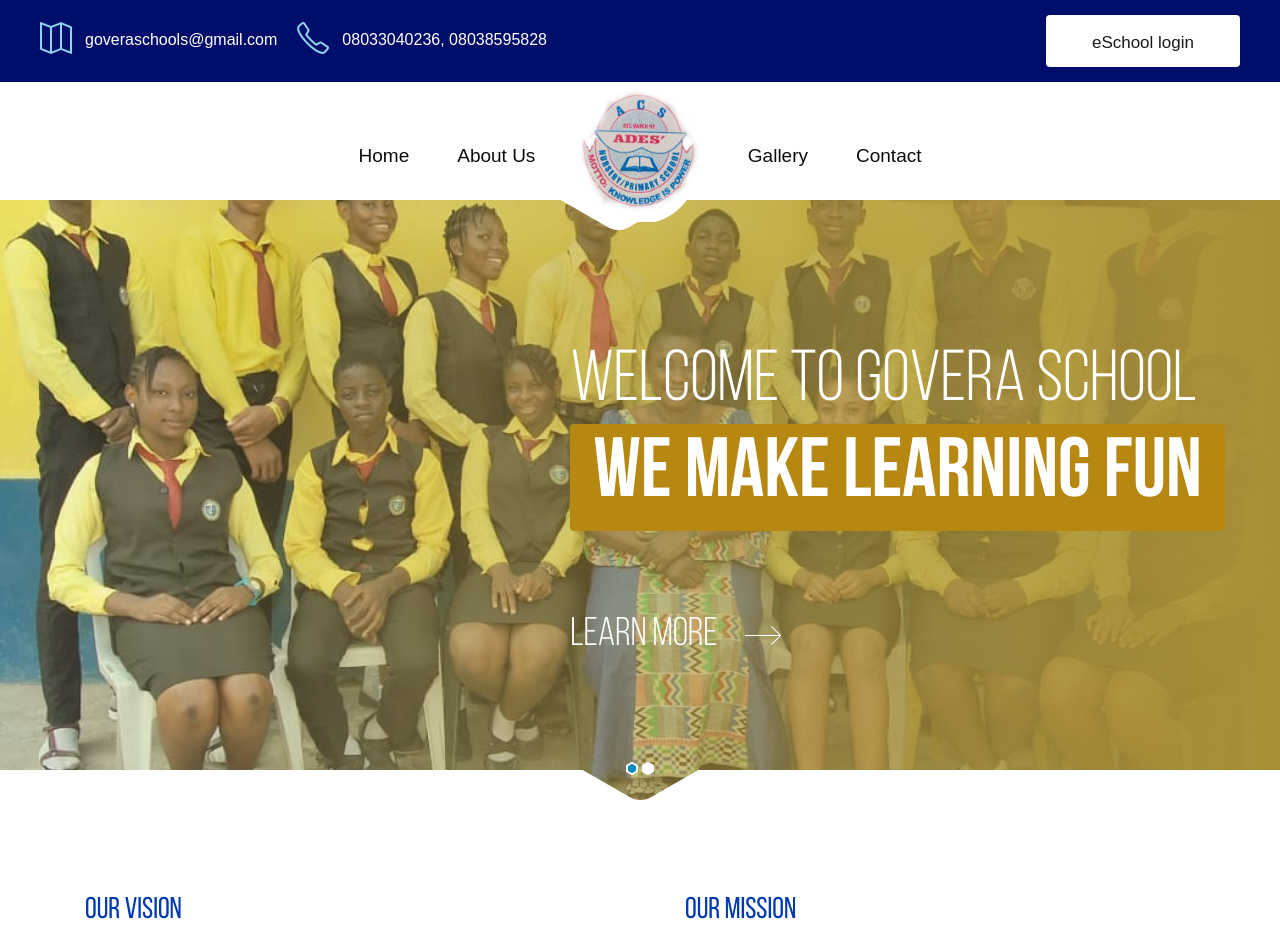
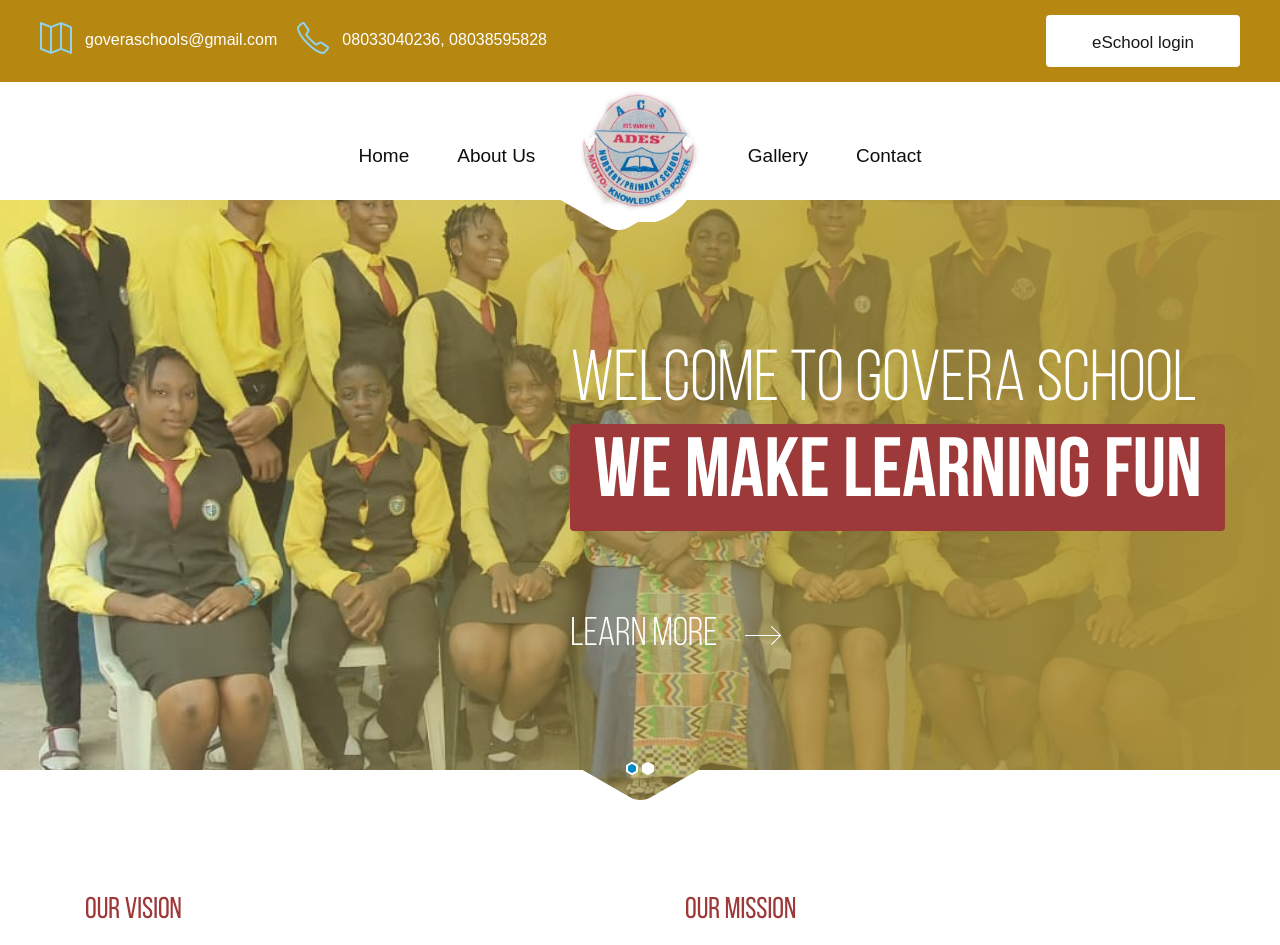
Before and after one commit to blaycoder/Govera-School, a plain HTML site: page index.html in a window 1280 px wide. Shown: the top 945 px of the page. Drawn offline with nearby package versions, Linux system fonts and the light colour scheme; files whose address does not match are found by name.

Commit message:
Update style.css

```diff
--- a/css/style.css
+++ b/css/style.css
@@ -689,7 +689,7 @@ h1.single{
 	font-size: 84px;
 	line-height: 101px;
 	border-radius: 4px;
-	background:#b68711;
+	background:#9d3939;
 	padding: 1px 23px 5px 23px;
 	display: inline-block;
 }
@@ -789,7 +789,7 @@ h1.single{
 
 .posts .info h3 {
 	overflow: hidden;
-	color: #033aaf;
+	color: #9d3939;
 	font-family: 'BebasNeue';
 	font-size: 30px;
 	line-height: 34px;
@@ -806,7 +806,7 @@ h1.single{
 }
 .header-box {
 	overflow: hidden;
-	background: #000D6B;
+	background: #b68711;
 	padding: 15px 0 15px 0;
 	color: #fff;
 }
```
